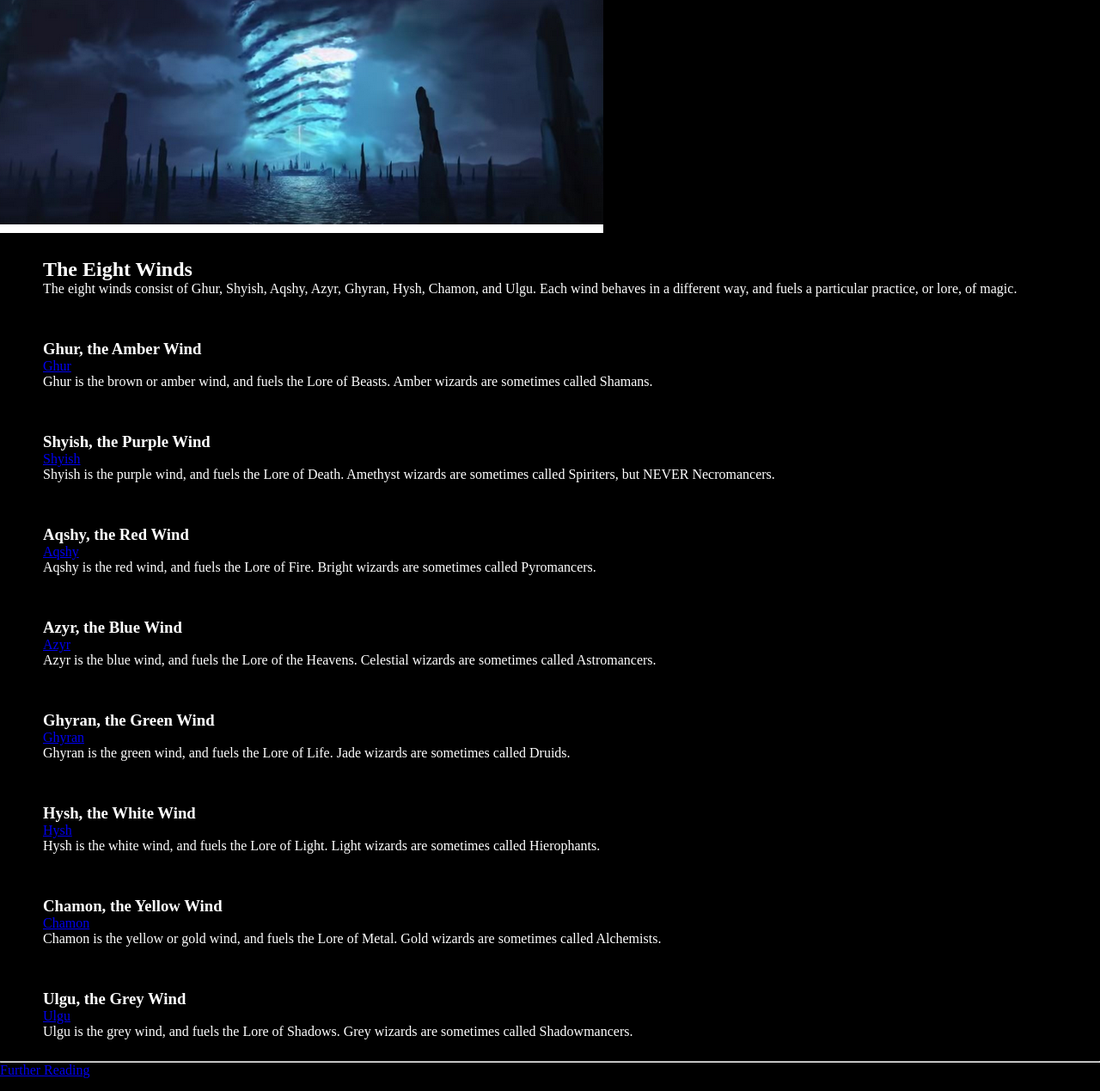
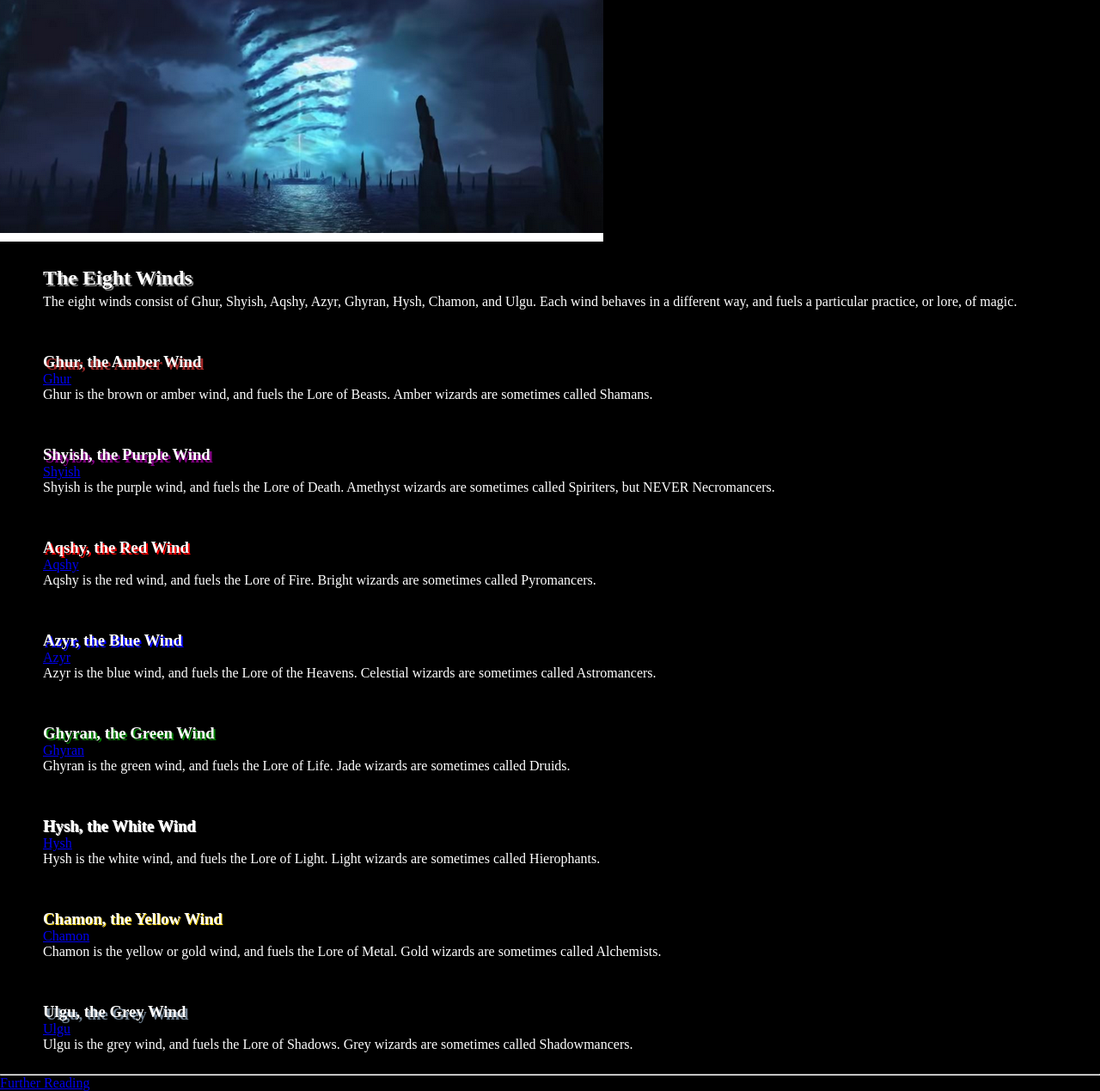
Before and after one commit to KyleCoffland/winds-of-magic, a plain HTML site: page coding assignments/index.html in a window 1280 px wide. Shown: the part 1085-2354 px from the top of the page at 86% size. Drawn offline with Linux system fonts and the light colour scheme.

Commit message:
style making

```diff
--- a/coding assignments/index.html
+++ b/coding assignments/index.html
@@ -18,12 +18,12 @@
 </div>
 
 <div class="container">
-    <h2>Magic and Chaos</h2>
+    <h2 class="medtitle">Magic and Chaos</h2>
     <p>Magic is inextricably linked to Chaos, the otherworldly destructive forces which threaten every aspect of the world.  This is why many civilizations and societies shun magic, with the mighty Empire of Sigmar outlawing the practice for almost all of its history.  The power and utility which magic provides cannot be denied, however, and against the forces of Chaos, it is a weapon as indispensable as it is dangerous.</p>
 </div>
 
 <div class="container">
-    <h2>The Winds of Magic</h2>
+    <h2 class="medtitle">The Winds of Magic</h2>
     <p>Just as air moves throughout the world in the form of wind, so too do magical energies flow across the world in predictable patterns and currents.  These currents are referred to as winds.  At each of the planet’s poles are massive wounds in reality, gateways into the nightmarish Realms of Chaos.  The otherworldly energies of Chaos flow through these gates and into the material world, and these are magical energies.  Upon entering the world, the raw magical energy splits into eight distinct currents; these are the Winds of Magic.</p>
     <p>If left unchecked, the world would become so saturated with magical energy that it would effectively be absorbed into Realms of Chaos.  To prevent this, the Elves in ancient times wove a Great Vortex into being which draws magical energy from across the planet and grounds it, keeping magical energy at a safe level.  Of course, that this also empowers Elven magic was considered a fortunate by-product.</p>
 </div>
@@ -33,54 +33,54 @@
 <section>
 
     <div class="container">
-        <h2>The Eight Winds</h2>
+        <h2 class="medtitle">The Eight Winds</h2>
          <p>The eight winds consist of Ghur, Shyish, Aqshy, Azyr, Ghyran, Hysh, Chamon, and Ulgu.  Each wind behaves in a different way, and fuels a particular practice, or lore, of magic.</p>
     </div>
 
     <div class="container">
-        <h3>Ghur, the Amber Wind</h3>
+        <h3 class="ghur">Ghur, the Amber Wind</h3>
         <a href="ghur.html">Ghur</a>
         <p>Ghur is the brown or amber wind, and fuels the Lore of Beasts.  Amber wizards are sometimes called Shamans.</p>
     </div>
 
     <div class="container">
-        <h3>Shyish, the Purple Wind</h3>
+        <h3 class="shyish">Shyish, the Purple Wind</h3>
         <a href="shyish.html">Shyish</a>
         <p>Shyish is the purple wind, and fuels the Lore of Death.  Amethyst wizards are sometimes called Spiriters, but NEVER Necromancers.</p>
     </div>
 
     <div class="container">
-        <h3>Aqshy, the Red Wind</h3>
+        <h3 class="aqshy">Aqshy, the Red Wind</h3>
         <a href="aqshy.html">Aqshy</a>
         <p>Aqshy is the red wind, and fuels the Lore of Fire.  Bright wizards are sometimes called Pyromancers.</p>
     </div>
 
     <div class="container">
-         <h3>Azyr, the Blue Wind</h3>
+        <h3 class="azyr">Azyr, the Blue Wind</h3>
         <a href="azyr.html">Azyr</a>
         <p>Azyr is the blue wind, and fuels the Lore of the Heavens.  Celestial wizards are sometimes called Astromancers.</p>
     </div>
 
     <div class="container">
-        <h3>Ghyran, the Green Wind</h3>
+        <h3 class="ghyran">Ghyran, the Green Wind</h3>
         <a href="ghyran.html">Ghyran</a>
         <p>Ghyran is the green wind, and fuels the Lore of Life.  Jade wizards are sometimes called Druids.</p>
     </div>
 
     <div class="container">
-        <h3>Hysh, the White Wind</h3>
+        <h3 class="hysh">Hysh, the White Wind</h3>
         <a href="hysh.html">Hysh</a>
         <p>Hysh is the white wind, and fuels the Lore of Light.  Light wizards are sometimes called Hierophants.</p>
     </div>
 
     <div class="container">
-        <h3>Chamon, the Yellow Wind</h3>
+        <h3 class="chamon">Chamon, the Yellow Wind</h3>
         <a href="chamon.html">Chamon</a>
         <p>Chamon is the yellow or gold wind, and fuels the Lore of Metal.  Gold wizards are sometimes called Alchemists.</p>
     </div>
 
     <div class="container">
-        <h3>Ulgu, the Grey Wind</h3>
+        <h3 class="ulgu">Ulgu, the Grey Wind</h3>
         <a href="ulgu.html">Ulgu</a>
         <p>Ulgu is the grey wind, and fuels the Lore of Shadows.  Grey wizards are sometimes called Shadowmancers.</p>
     </div>
--- a/coding assignments/style.css
+++ b/coding assignments/style.css
@@ -20,3 +20,59 @@ body {
     text-shadow: 2px 2px gray;
     padding: 50px 100px 50px 750px;
 }
+
+.spelllist {
+    list-style:none;
+}
+
+.smalltitle {
+    color:white;
+    text-shadow: 2px 2px gray;
+    padding-bottom: 10px;
+}
+
+.medtitle {
+    color:white;
+    text-shadow: 2px 2px gray;
+    padding-bottom: 5px;
+}
+
+.ghur {
+    color:white;
+    text-shadow: 3px 3px brown;
+}
+
+.shyish {
+    color: white;
+    text-shadow: 3px 3px purple;
+}
+
+.aqshy {
+    color: white;
+    text-shadow: 2px 2px red;
+}
+
+.azyr {
+    color: white;
+    text-shadow: 2px 2px blue;
+}
+
+.ghyran {
+    color: white;
+    text-shadow: 2px 2px green;
+}
+
+.hysh {
+    color:white;
+    text-shadow: 1px 1px white;
+}
+
+.chamon {
+    color: white;
+    text-shadow: 1px 1px gold;
+}
+
+.ulgu {
+    color: white;
+    text-shadow: 3px 3px slategray;
+}
```
Also changed, not shown: coding assignments/aqshy.html (+3 -3 lines), coding assignments/azyr.html (+3 -3 lines), coding assignments/chamon.html (+3 -3 lines), coding assignments/ghur.html (+3 -3 lines), coding assignments/ghyran.html (+3 -3 lines), coding assignments/hysh.html (+3 -3 lines), coding assignments/shyish.html (+3 -3 lines), coding assignments/ulgu.html (+3 -3 lines).
